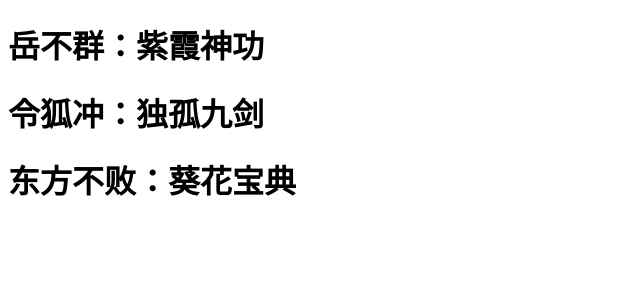
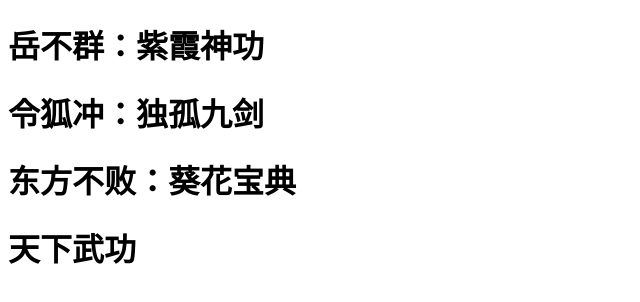
Before and after one commit to luyingli1/huashan, a plain HTML site: page index.html in a window 1280 px wide. Shown: the whole page, without its empty margins (0-640 px from the left). Drawn offline with Linux system fonts and the light colour scheme.

Commit message:
天下武功秘籍

```diff
--- a/index.html
+++ b/index.html
@@ -7,5 +7,6 @@
 <h1>岳不群：紫霞神功</h1>
 <h1>令狐冲：独孤九剑</h1>
 <h1>东方不败：葵花宝典</h1>
+<h1>天下武功</h1>
 </body>
 </html>
```
